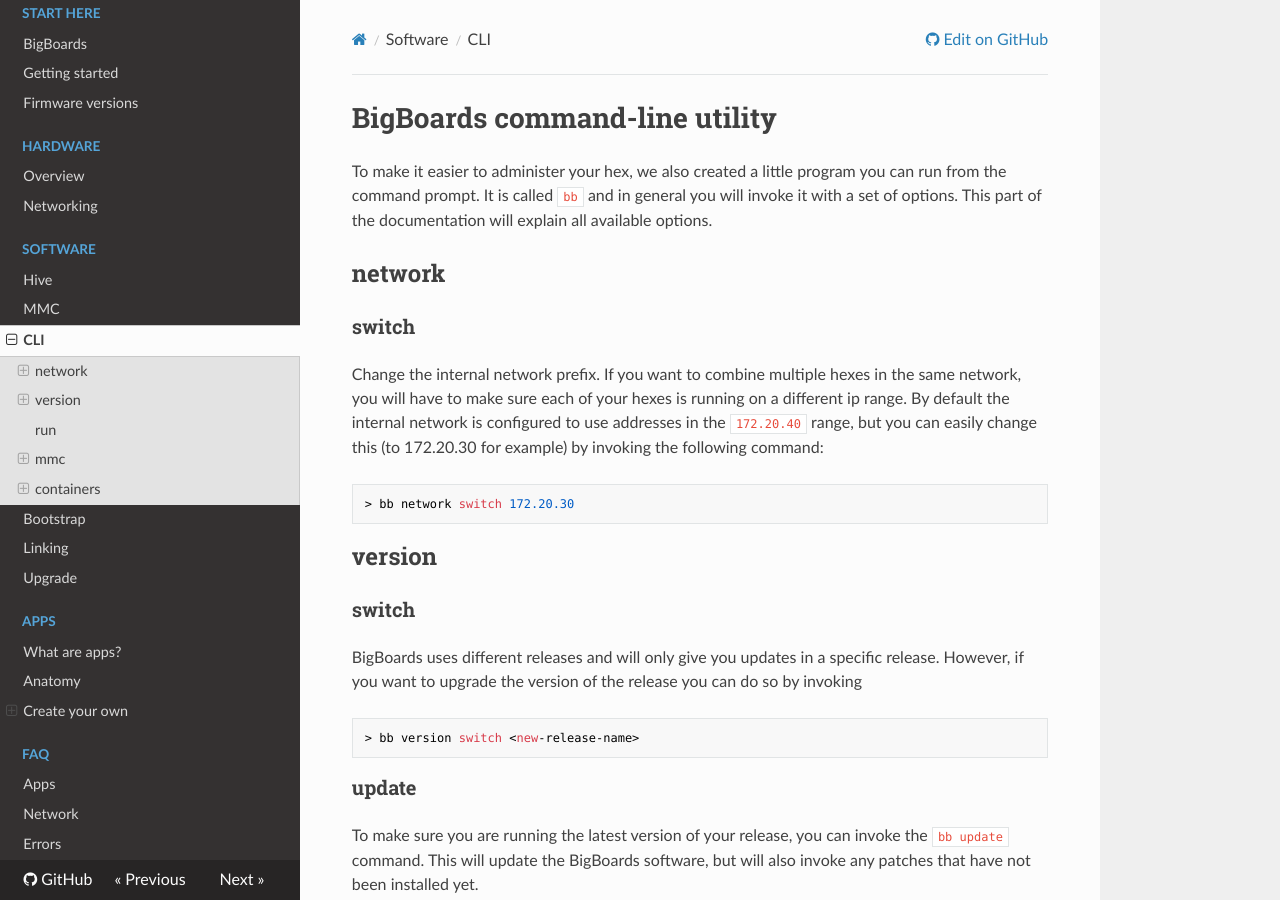
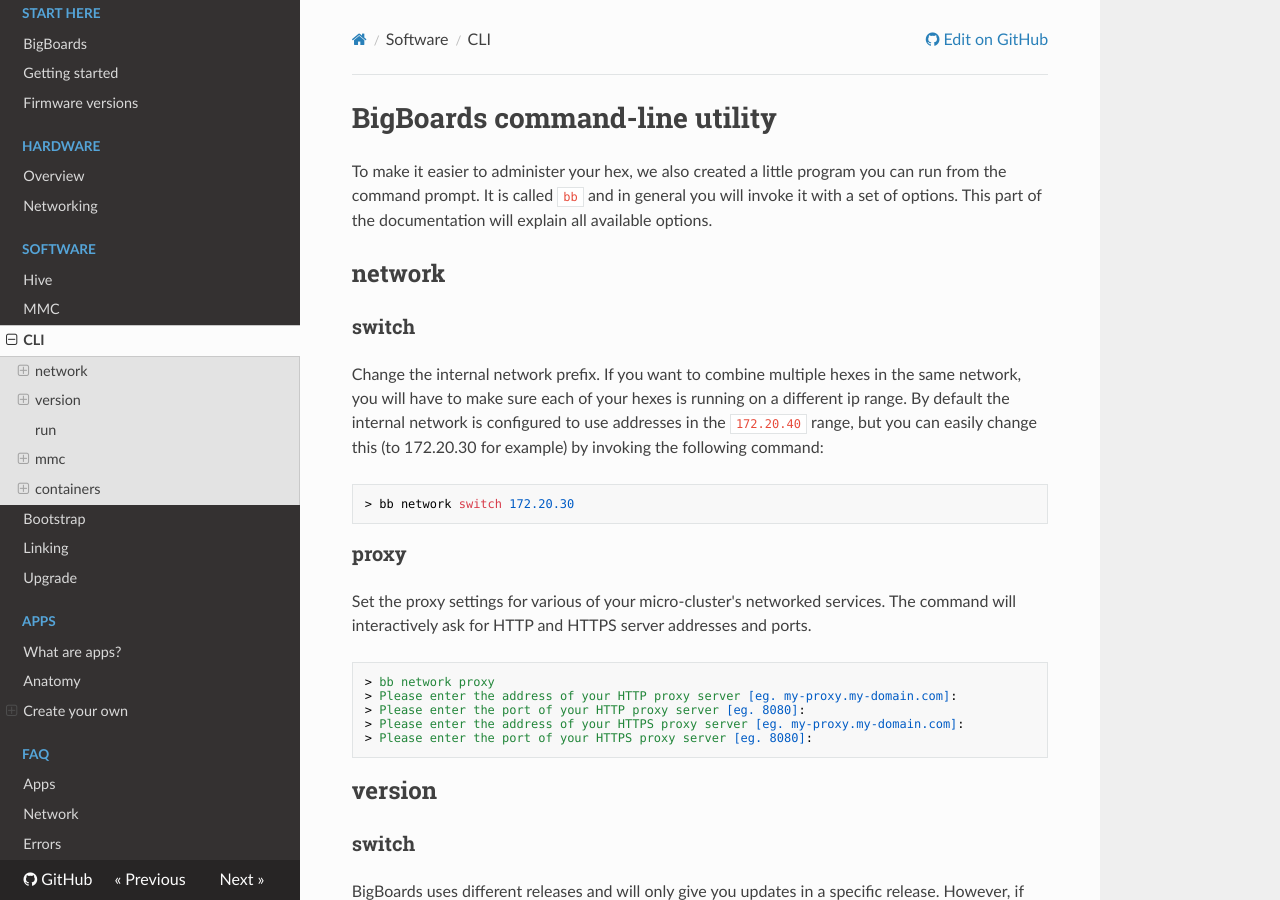
Before and after one commit to bigboards/bigboards-docs, an MkDocs documentation site: the page built from docs/software/cli.md, in a window 1280 px wide and 900 px high. Built offline with MkDocs 1.6.1, drawn with Linux system fonts in a browser that asks for light colours; nearby versions of some CDN libraries; old or Windows-style settings are respelled for this version of MkDocs.

Commit message:
document bb network proxy

````diff
--- a/docs/software/cli.md
+++ b/docs/software/cli.md
@@ -8,6 +8,17 @@
 
 ```
 > bb network switch 172.20.30
+```
+
+### proxy
+Set the proxy settings for various of your micro-cluster's networked services. The command will interactively ask for HTTP and HTTPS server addresses and ports.
+
+```
+> bb network proxy
+> Please enter the address of your HTTP proxy server [eg. my-proxy.my-domain.com]:
+> Please enter the port of your HTTP proxy server [eg. 8080]:
+> Please enter the address of your HTTPS proxy server [eg. my-proxy.my-domain.com]:
+> Please enter the port of your HTTPS proxy server [eg. 8080]:
 ```
 
 ## version
````
Also changed, not shown: docs/software/migrate.md (+1 -1 lines).
